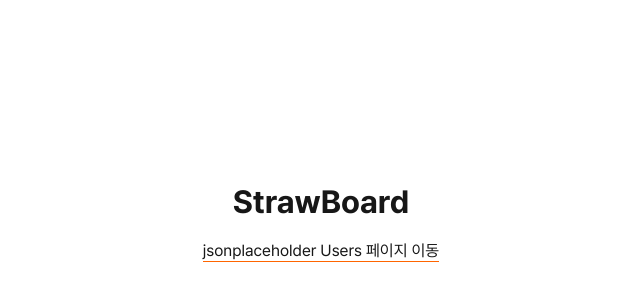
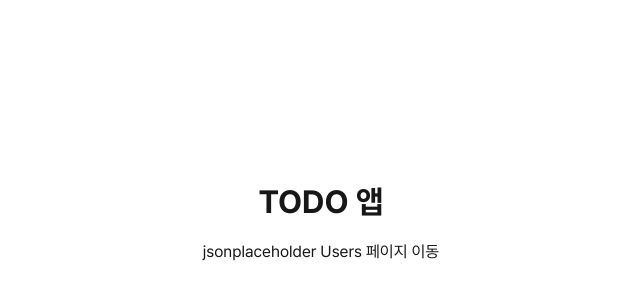
Before and after one commit to strawberry-develop/todo-nextjs, a Next.js app: page / in a window 1280 px wide. Shown: the part 188-488 px from the top of the page, without its empty margins (319-959 px from the left). Built offline with nearby package versions, Linux system fonts and the light colour scheme.

Commit message:
chore: tailwindcss 설치 및 테마 설정

```diff
--- /dev/null
+++ b/postcss.config.mjs
@@ -0,0 +1,6 @@
+const config = {
+  plugins: {
+    '@tailwindcss/postcss': {}
+  }
+}
+export default config
--- a/src/app/layout.tsx
+++ b/src/app/layout.tsx
@@ -14,7 +14,8 @@
 
 export default async function RootLayout({ children }: PropsWithChildren) {
   return (
-    <html lang="ko">
+    // className에 따라 테마 설정
+    <html lang="ko" className="light">
       <body className={pretendard.className}>
         <ReactQueryProviders>{children}</ReactQueryProviders>
       </body>
--- a/src/app/page.tsx
+++ b/src/app/page.tsx
@@ -3,9 +3,9 @@
 
 export default async function Home() {
   return (
-    <div className={styles.container}>
-      <h1 className={styles.title}>StrawBoard</h1>
-      <Link className={styles.gotoUsers} href="/users">
+    <div className="bg-white flex flex-col items-center justify-center dark:bg-black w-screen h-screen">
+      <h1 className={styles.title}>TODO 앱</h1>
+      <Link className="underline text-orange-500 dark:text-white" href="/users">
         jsonplaceholder Users 페이지 이동
       </Link>
     </div>
--- a/src/styles/globals.css
+++ b/src/styles/globals.css
@@ -1,3 +1,6 @@
+@import 'tailwindcss';
+@custom-variant dark (&:where(.dark, .dark *));
+
 html,
 body {
   max-width: 100vw;
```
Also changed, not shown: package.json (+6 -2 lines), 1 other file (tests, documents, lock files or other folders).
